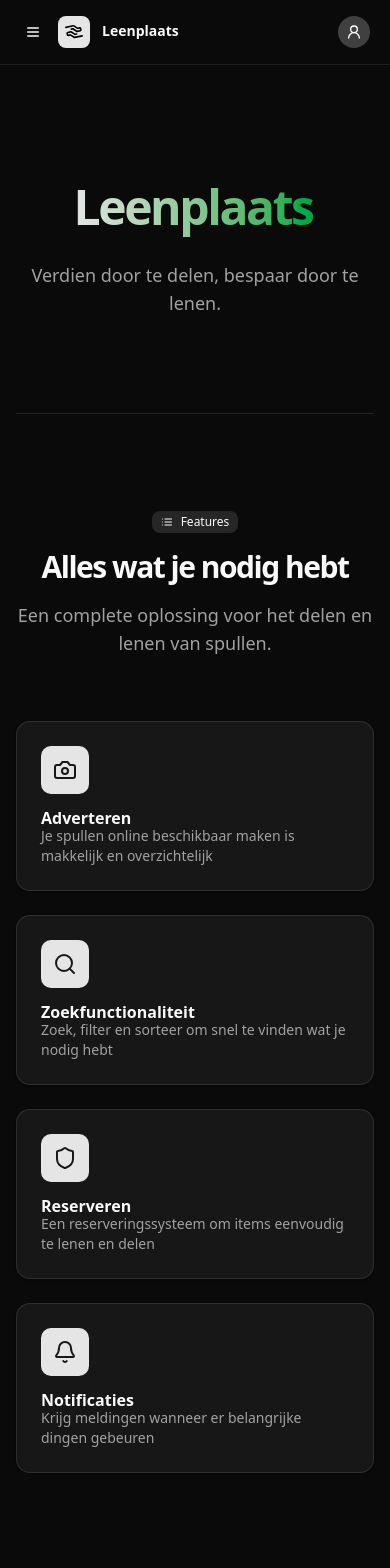
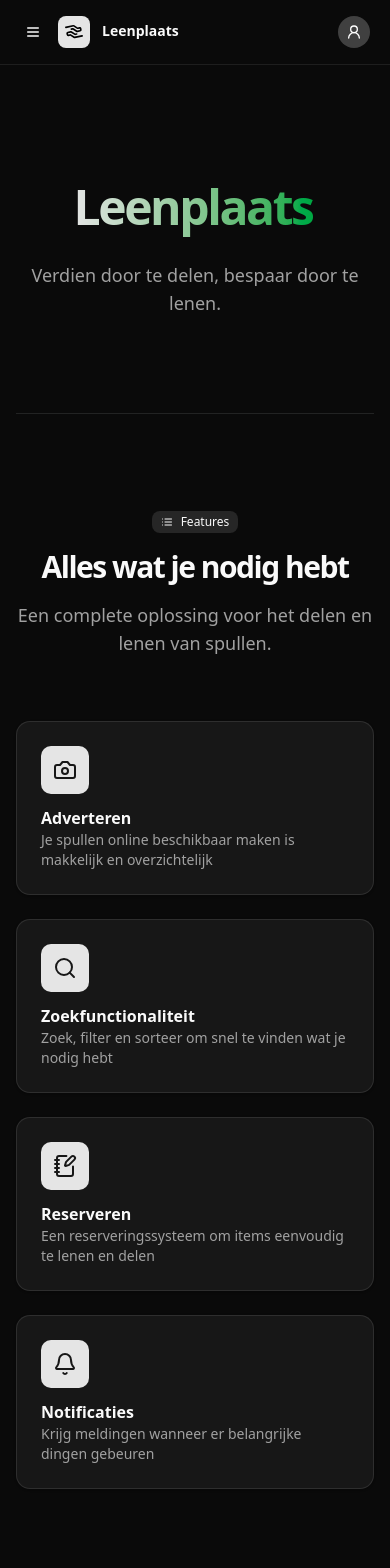
Before and after one commit to FilterdWater/w5-leenplaats, a React (Vite) app in the folder frontend/: page / in a window 390 px wide. Shown: the top 1568 px of the page. Built offline with nearby package versions, Linux system fonts and the light colour scheme.

Commit message:
Small improvements
Small changes and additions to improve the home page

```diff
--- a/frontend/src/js/pages/index.tsx
+++ b/frontend/src/js/pages/index.tsx
@@ -1,16 +1,14 @@
+import { useDocumentTitle } from "@/js/hooks/use-document-title";
 import { AppLayout } from "@/js/layouts/app-layout";
 import {
-  // Share2,
   Search,
-  Shield,
   Smartphone,
-  // Recycle,
-  // MapPin,
   Camera,
   Bell,
   List,
   Users,
   Leaf,
+  NotebookPen,
 } from "lucide-react";
 import { Button } from "@/js/components/ui/button";
 import {
@@ -33,6 +31,8 @@ const breadcrumbs: BreadcrumbItem[] = [
 ];
 
 export function Index() {
+  useDocumentTitle("Home", "Home page");
+
   return (
     <AppLayout breadcrumbs={breadcrumbs}>
       <div className="p-4 divide-y">
@@ -73,7 +73,7 @@ export function Index() {
                   <div className="flex h-12 w-12 items-center justify-center rounded-lg bg-primary text-primary-foreground flex-shrink-0">
                     <Camera className="h-6 w-6" />
                   </div>
-                  <div className="flex-1">
+                  <div className="flex-1 space-y-1 items-center justify-center">
                     <CardTitle>Adverteren</CardTitle>
                     <CardDescription>
                       Je spullen online beschikbaar maken is makkelijk en
@@ -90,7 +90,7 @@ export function Index() {
                   <div className="flex h-12 w-12 items-center justify-center rounded-lg bg-primary text-primary-foreground flex-shrink-0">
                     <Search className="h-6 w-6" />
                   </div>
-                  <div className="flex-1">
+                  <div className="flex-1 space-y-1 items-center justify-center">
                     <CardTitle>Zoekfunctionaliteit</CardTitle>
                     <CardDescription>
                       Zoek, filter en sorteer om snel te vinden wat je nodig
@@ -105,9 +105,9 @@ export function Index() {
               <CardContent>
                 <div className="flex flex-col md:flex-row md:items-center md:space-x-4 space-y-4 md:space-y-0">
                   <div className="flex h-12 w-12 items-center justify-center rounded-lg bg-primary text-primary-foreground flex-shrink-0">
-                    <Shield className="h-6 w-6" />
+                    <NotebookPen className="h-6 w-6" />
                   </div>
-                  <div className="flex-1">
+                  <div className="flex-1 space-y-1 items-center justify-center">
                     <CardTitle>Reserveren</CardTitle>
                     <CardDescription>
                       Een reserveringssysteem om items eenvoudig te lenen en
@@ -124,7 +124,7 @@ export function Index() {
                   <div className="flex h-12 w-12 items-center justify-center rounded-lg bg-primary text-primary-foreground flex-shrink-0">
                     <Bell className="h-6 w-6" />
                   </div>
-                  <div className="flex-1">
+                  <div className="flex-1 space-y-1 items-center justify-center">
                     <CardTitle>Notificaties</CardTitle>
                     <CardDescription>
                       Krijg meldingen wanneer er belangrijke dingen gebeuren
@@ -179,7 +179,7 @@ export function Index() {
               </div>
 
               {/* Platform Logos Grid */}
-              <div className="grid grid-cols-2 gap-6">
+              <div className="grid grid-cols-1 lg:grid-cols-2 gap-6">
                 {/* iOS/Safari */}
                 <Card className="p-8 flex flex-col items-center justify-center space-y-4 hover:shadow-lg transition-all duration-300">
                   <div className="w-16 h-16 bg-gradient-to-br from-purple-500 to-indigo-600 rounded-2xl flex items-center justify-center">
@@ -510,6 +510,36 @@ export function Index() {
               <p className="text-sm text-muted-foreground">
                 &copy; 2025 Leenplaats
               </p>
+              <div className="text-sm text-muted-foreground flex flex-col lg:flex-row gap-1">
+                <span>Een school project gemaakt door</span>
+                <div className="flex gap-1">
+                  <span>|</span>
+                  <a
+                    href="https://github.com/FilterdWater"
+                    target="_blank"
+                    className="hover:underline"
+                  >
+                    FilterdWater
+                  </a>
+                  <span>|</span>
+                  <a
+                    href="https://github.com/Nacuy"
+                    target="_blank"
+                    className="hover:underline"
+                  >
+                    Nacuy
+                  </a>
+                  <span>|</span>
+                  <a
+                    href="https://github.com/Deruach"
+                    target="_blank"
+                    className="hover:underline"
+                  >
+                    Deruach
+                  </a>
+                  <span>|</span>
+                </div>
+              </div>
             </div>
           </div>
         </footer>
```
